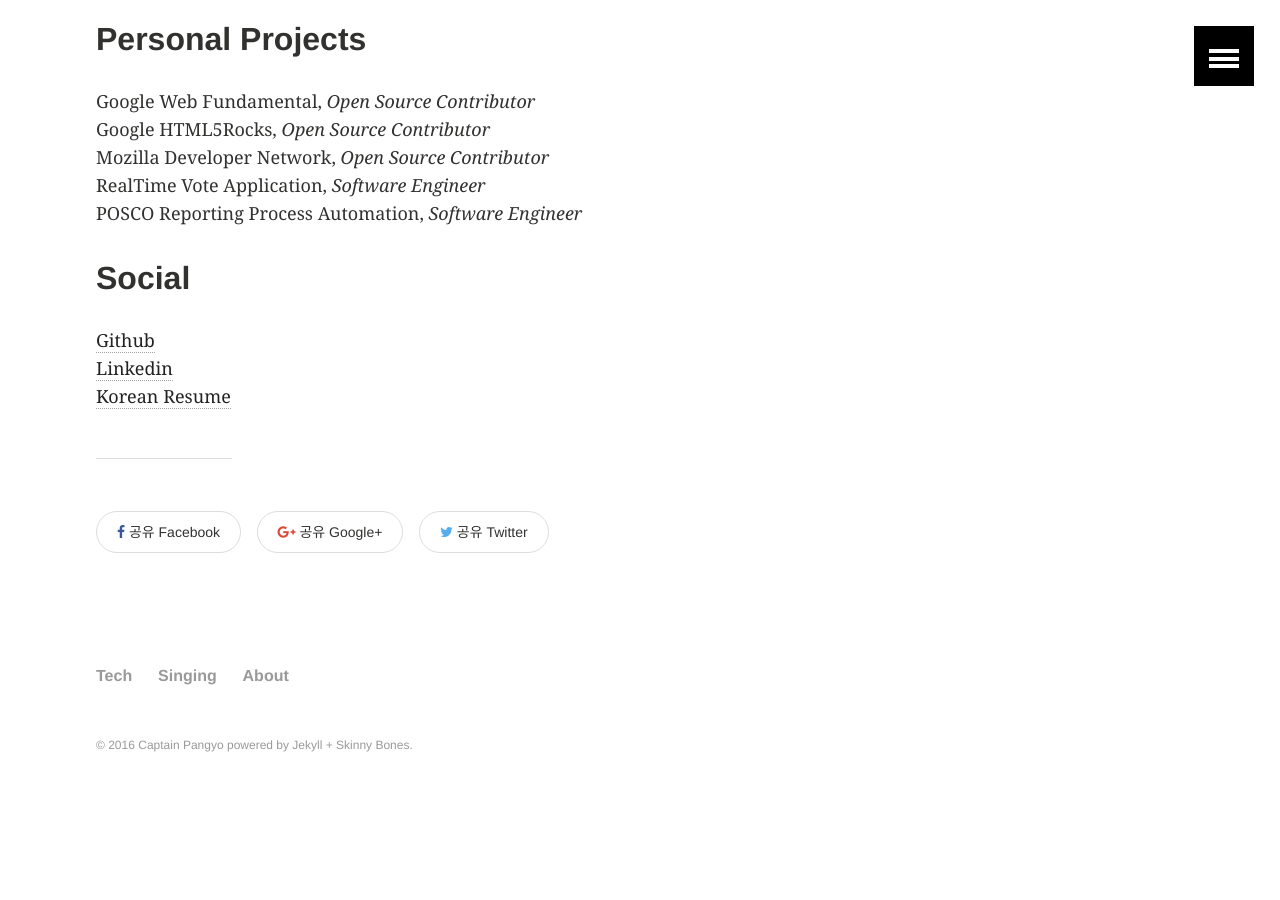
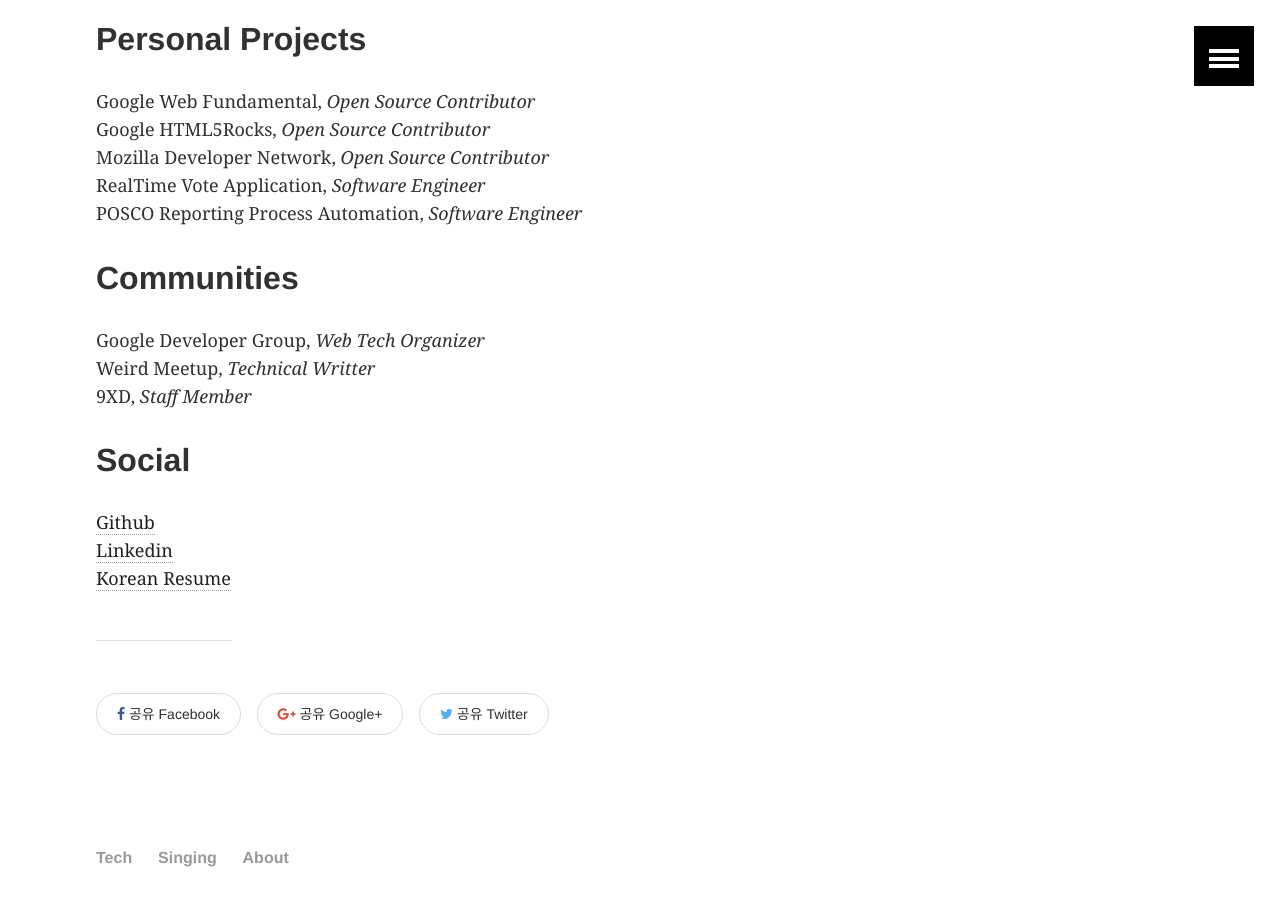
Before and after one commit to joshua1988/joshua1988.github.io, a Jekyll site: the page built from _pages/about.md, in a window 1280 px wide and 900 px high, scrolled down 782 px. Built offline with Jekyll 4.4.1, drawn with Linux system fonts in a browser that asks for light colours; before the commit the page ends 1613 px from its top, so only the background shows below that.

```diff
--- a/_config.yml
+++ b/_config.yml
@@ -30,7 +30,7 @@ owner:
   google:
     ad-client:
     ad-slot:
-  bio: Singing Computer Scientist
+  bio: Captain Pangyo
   avatar: josh.jpg # 160x160 px image for author byline
   disqus-shortname: captain_pangyo
 
--- a/_pages/about.md
+++ b/_pages/about.md
@@ -24,6 +24,11 @@ Mozilla Developer Network, *Open Source Contributor* <br>
 RealTime Vote Application, *Software Engineer* <br>
 POSCO Reporting Process Automation, *Software Engineer*
 
+## Communities
+Google Developer Group, *Web Tech Organizer* <br>
+Weird Meetup, *Technical Writter* <br>
+9XD, *Staff Member*
+
 ## Social
 [Github](https://github.com/joshua1988) <br>
 [Linkedin](https://kr.linkedin.com/in/gihyojoshuajang) <br>
```
Also changed, not shown: _posts/web_dev/angular2/2016-11-21-angular2-learn.md (+1 -1 lines), _includes/header.html (line endings or trailing spaces).
